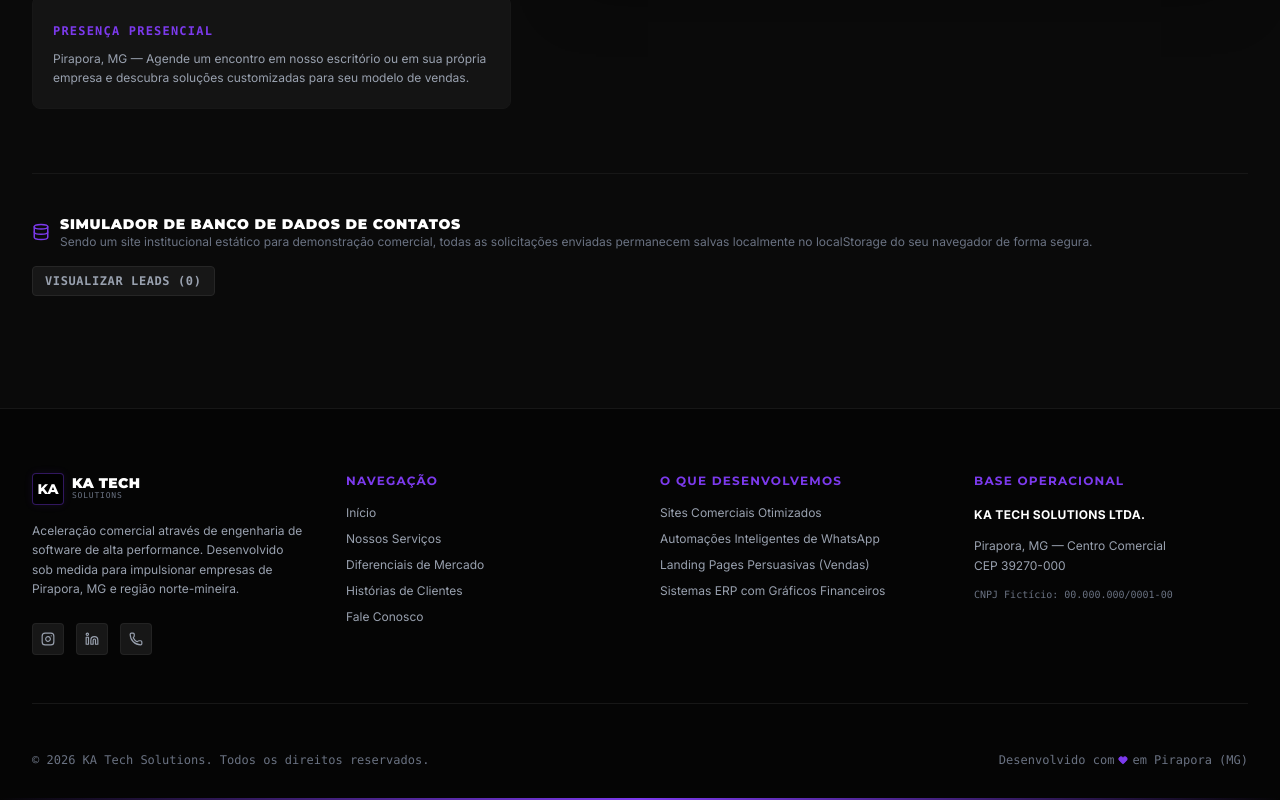
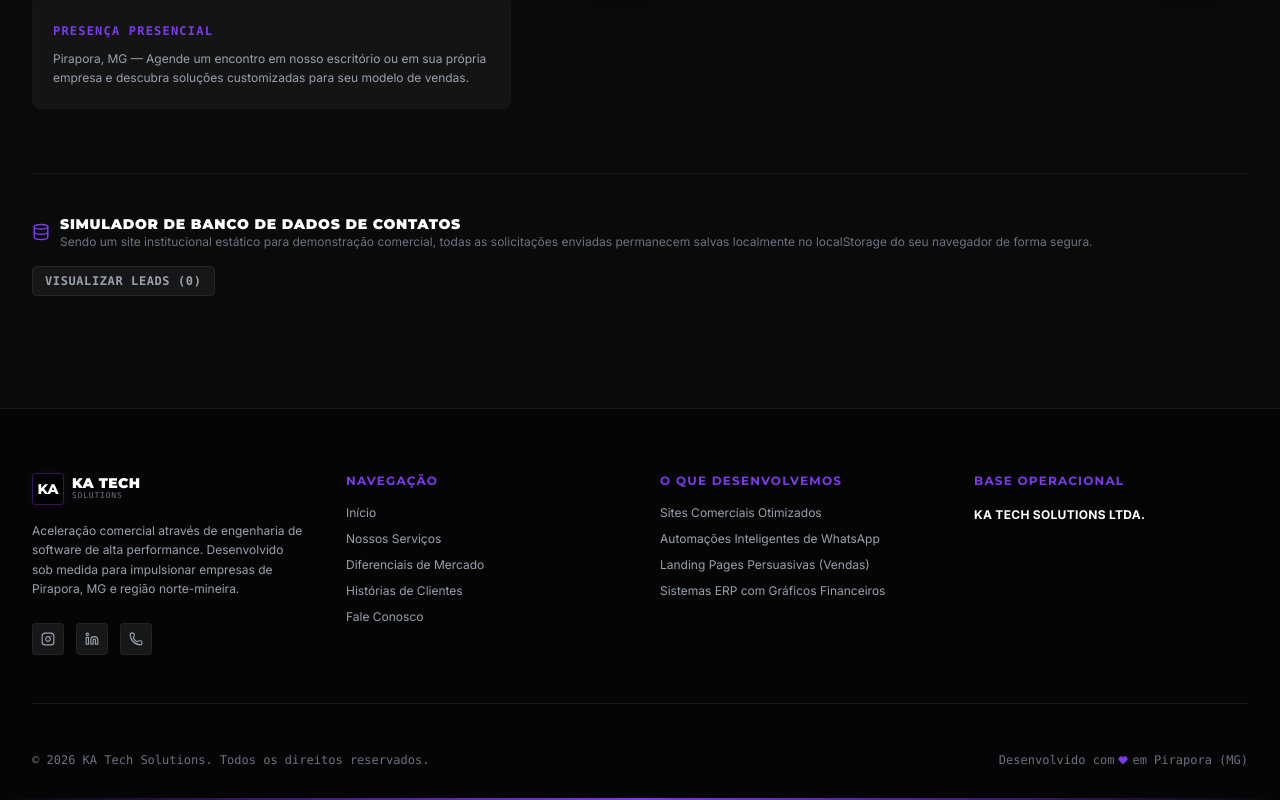
Before and after one commit to KauaiiBR/KA-TECH, a React (Vite) app: page / in a window 1280 px wide. Shown: the part 4762-5562 px from the top of the page. Built offline with nearby package versions, Linux system fonts and the light colour scheme.

Commit message:
alterações limpas

```diff
--- a/src/components/Footer.tsx
+++ b/src/components/Footer.tsx
@@ -145,11 +145,10 @@ export default function Footer() {
                 KA Tech Solutions Ltda.
               </p>
               <p>
-                Pirapora, MG — Centro Comercial <br />
-                CEP 39270-000
+             <br />
+
               </p>
               <p className="text-[10px] text-gray-500 font-mono">
-                CNPJ Fictício: 00.000.000/0001-00
               </p>
             </div>
           </div>
```
